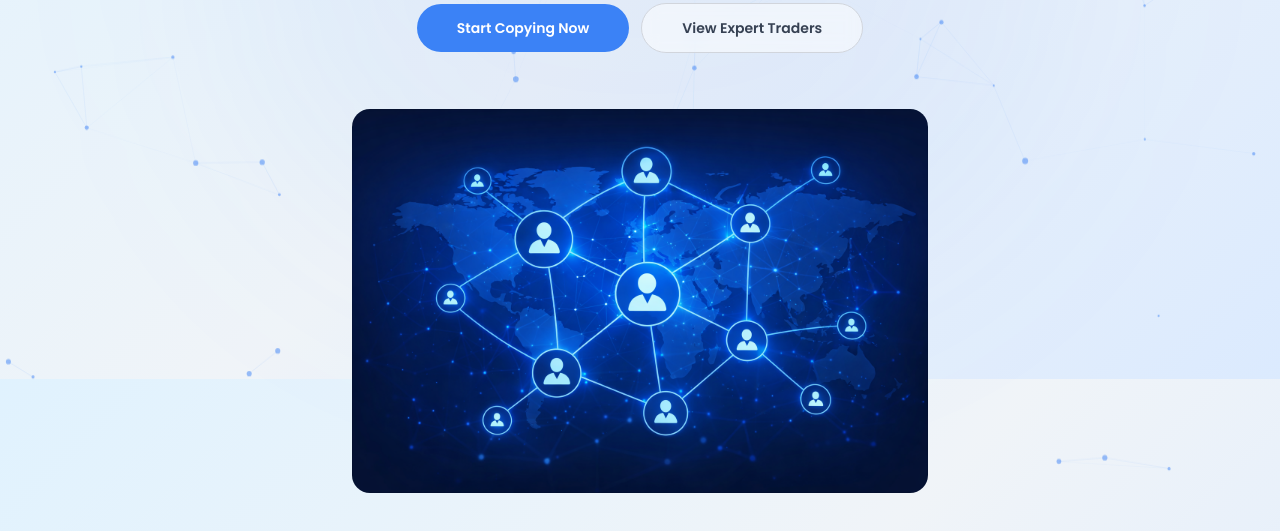
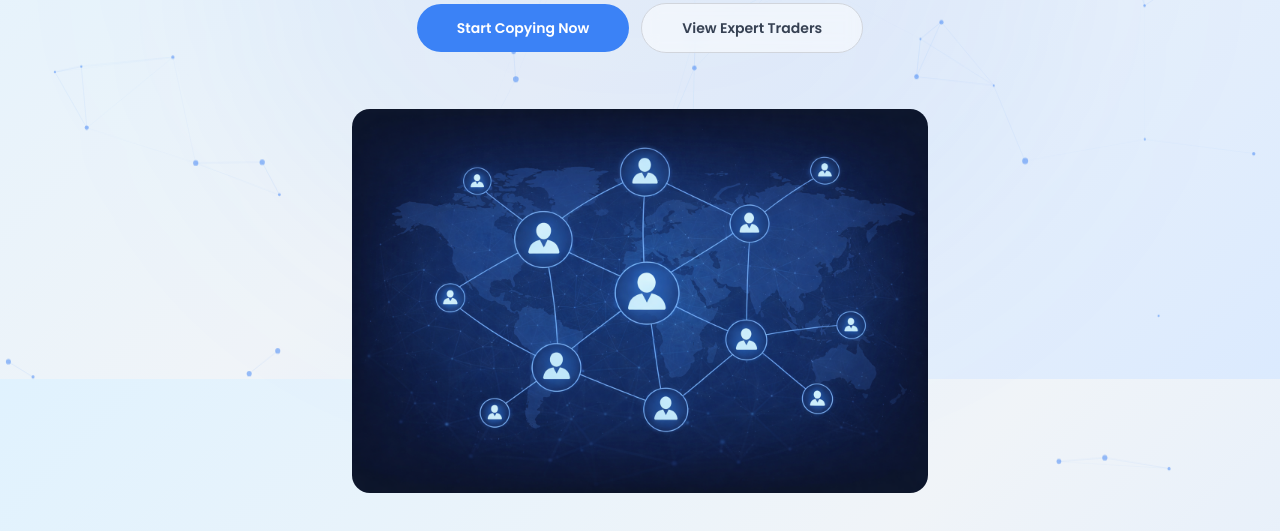
Before and after one commit to peteresbull-alt/scopstrade, a Next.js app: page / in a window 1280 px wide. Shown: the part 421-952 px from the top of the page. Built offline with nearby package versions, Linux system fonts and the light colour scheme; no server answers.

Commit message:
added hero image light and dark

```diff
--- a/components/site/HeroSection.tsx
+++ b/components/site/HeroSection.tsx
@@ -261,13 +261,19 @@ const HeroMainImage = () => {
     <div className="relative">
       {/* Hero Main Image -- Cluade, Leave this I will be adding an image here */}
       <div className="max-w-2xl">
-
         <Image
           src="/images/banner_image.png"
           alt="Network Illustration"
           width={1536}
           height={1024}
-          className="rounded-2xl object-contain "
+          className="rounded-2xl object-contain hidden dark:block"
+        />
+        <Image
+          src="/images/banner_image_light.png"
+          alt="Network Illustration"
+          width={1536}
+          height={1024}
+          className="rounded-2xl object-contain block dark:hidden"
         />
       </div>
     </div>
```
Also changed, not shown: public/images/banner_image_light.png (added).
